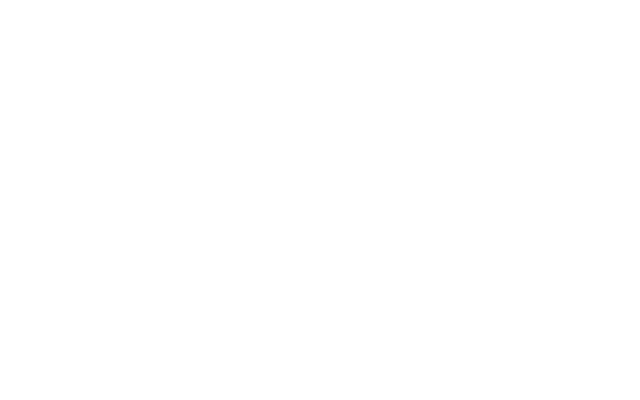
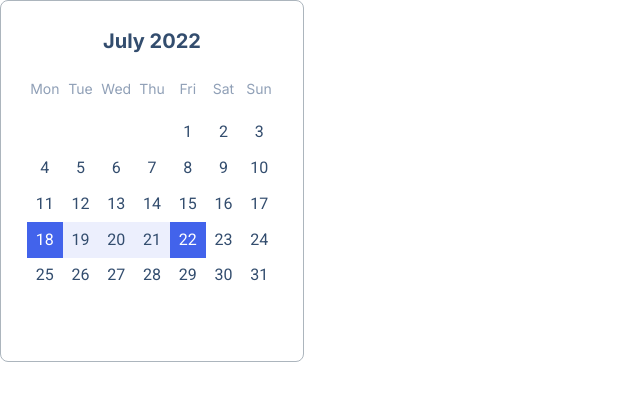
Before and after one commit to js-tasks-ru/htmlcss-20220616_alina-polovneva, a website: page 05-lection3/03-calendar/index.html in a window 1280 px wide. Shown: the whole page, without its empty margins (0-640 px from the left). Drawn offline with Linux system fonts and the light colour scheme.

Commit message:
solution for dz5-calendar

```diff
--- a/05-lection3/03-calendar/calendar.css
+++ b/05-lection3/03-calendar/calendar.css
@@ -0,0 +1,53 @@
+.calendar {
+    box-sizing: border-box;
+    border: 1px solid var(--grey-3);
+    border-radius: 8px;
+    max-width: 304px;
+    padding: 28px 26px 32px;
+}
+.calendar__title {
+    margin-bottom: 26px;
+    font-family: 'Inter';
+    font-style: normal;
+    font-weight: 600;
+    font-size: 20px;
+    line-height: 24px;
+    color: #334D6E;
+    text-align: center;
+    }
+.calendar__wrapper {
+    padding-bottom: 100%;
+    position: relative;
+}
+.calendar__inner {
+    position: absolute;
+    top: 0;
+    left: 0;
+    right: 0;
+    bottom: 0;
+    display: grid;
+    grid-template-columns: repeat(7, 1fr);
+    grid-template-rows: repeat(7, 1fr);
+}
+.calendar__date {
+    display: flex;
+    align-items: center;
+    justify-content: center;
+    color: #334D6E;
+}
+.calendar__weekday {
+    font-family: 'Inter';
+    font-style: normal;
+    font-weight: 400;
+    font-size: 14px;
+    line-height: 20px;
+    color: #90A0B7;
+    align-items: flex-start;
+}
+.calendar__date_active {
+    background: #4263EB;
+    color: var(--white);
+}
+.calendar__date_between-active {
+    background: rgba(160, 177, 245, 0.2);
+}
--- a/05-lection3/03-calendar/index.html
+++ b/05-lection3/03-calendar/index.html
@@ -7,6 +7,50 @@
         <title>Calendar</title>
     </head>
     <body>
-
+        <div class="calendar">
+            <div class="calendar__title">July 2022</div>
+            <div class="calendar__wrapper">
+                <div class="calendar__inner">
+                    <span class="calendar__date calendar__weekday">Mon</span>
+                    <span class="calendar__date calendar__weekday">Tue</span>
+                    <span class="calendar__date calendar__weekday">Wed</span>
+                    <span class="calendar__date calendar__weekday">Thu</span>
+                    <span class="calendar__date calendar__weekday">Fri</span>
+                    <span class="calendar__date calendar__weekday">Sat</span>
+                    <span class="calendar__date calendar__weekday">Sun</span>
+                    <span class="calendar__date" style="grid-column-start: 5;">1</span>
+                    <span class="calendar__date">2</span>
+                    <span class="calendar__date">3</span>
+                    <span class="calendar__date">4</span>
+                    <span class="calendar__date">5</span>
+                    <span class="calendar__date">6</span>
+                    <span class="calendar__date">7</span>
+                    <span class="calendar__date">8</span>
+                    <span class="calendar__date">9</span>
+                    <span class="calendar__date">10</span>
+                    <span class="calendar__date">11</span>
+                    <span class="calendar__date">12</span>
+                    <span class="calendar__date">13</span>
+                    <span class="calendar__date">14</span>
+                    <span class="calendar__date">15</span>
+                    <span class="calendar__date">16</span>
+                    <span class="calendar__date">17</span>
+                    <span class="calendar__date calendar__date_active">18</span>
+                    <span class="calendar__date calendar__date_between-active">19</span>
+                    <span class="calendar__date calendar__date_between-active">20</span>
+                    <span class="calendar__date calendar__date_between-active">21</span>
+                    <span class="calendar__date calendar__date_active">22</span>
+                    <span class="calendar__date">23</span>
+                    <span class="calendar__date">24</span>
+                    <span class="calendar__date">25</span>
+                    <span class="calendar__date">26</span>
+                    <span class="calendar__date">27</span>
+                    <span class="calendar__date">28</span>
+                    <span class="calendar__date">29</span>
+                    <span class="calendar__date">30</span>
+                    <span class="calendar__date">31</span>
+                </div>
+            </div>
+        </div>
     </body>
 </html>
```
